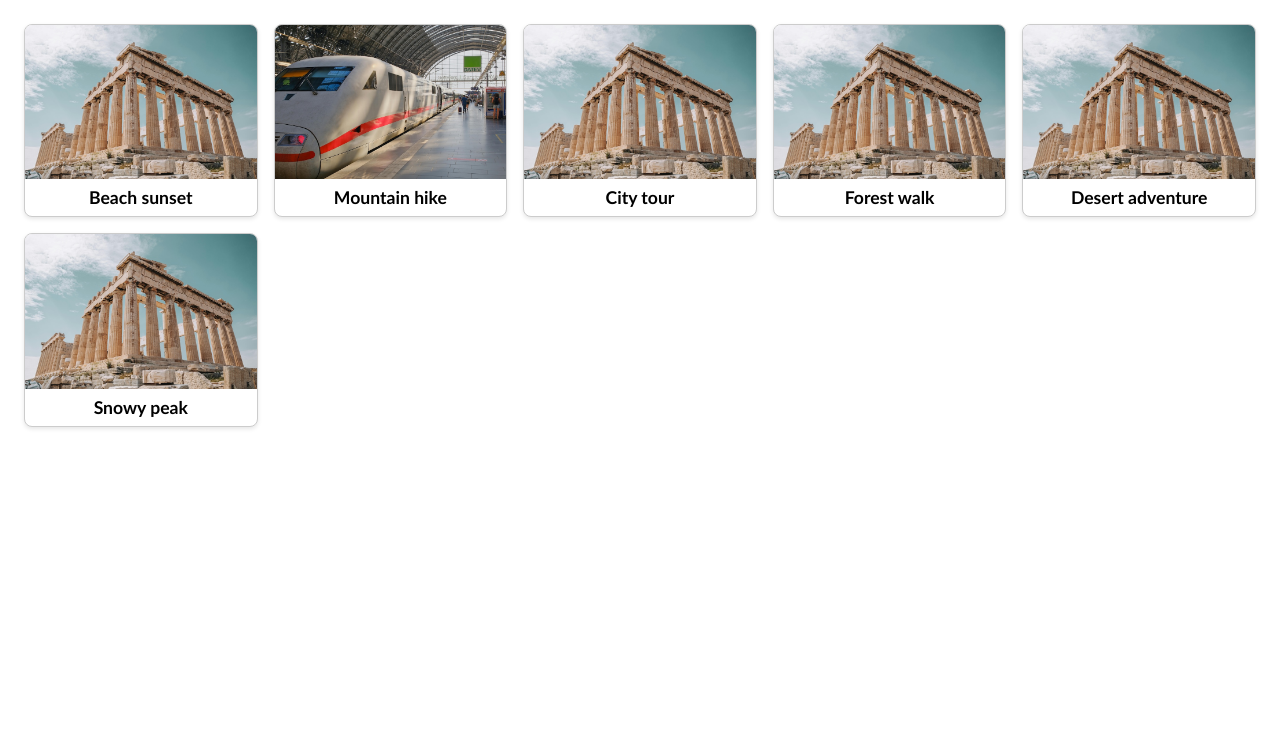
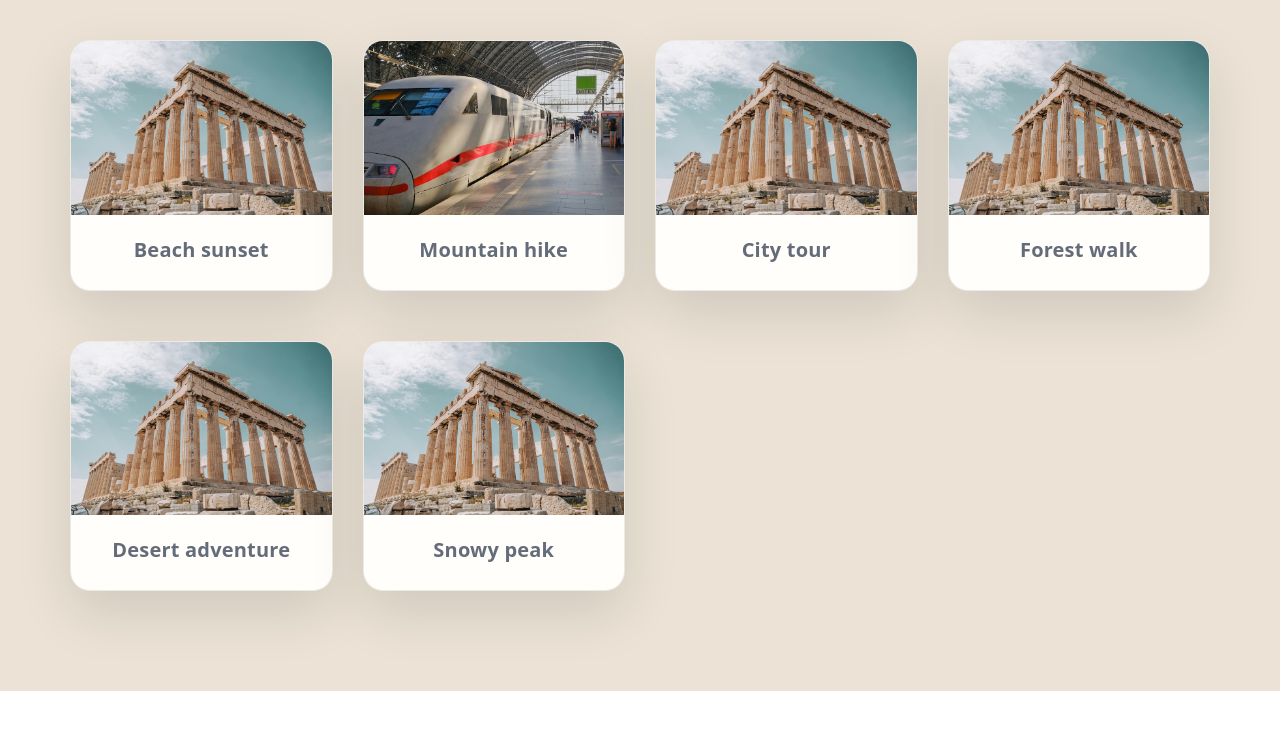
Before and after one commit to fivetilnoon/Nostos, a SvelteKit app: page / in a window 1280 px wide. Shown: the top 730 px of the page. Built offline with nearby package versions, Linux system fonts and the light colour scheme.

Commit message:
Added Pico.css, tweaked layout.

```diff
--- a/package.json
+++ b/package.json
@@ -37,5 +37,8 @@
 		"typescript-eslint": "^8.53.1",
 		"vite": "^7.3.1",
 		"vitest": "^4.0.18"
+	},
+	"dependencies": {
+		"@picocss/pico": "^2.1.1"
 	}
 }
--- a/src/routes/+layout.svelte
+++ b/src/routes/+layout.svelte
@@ -1,4 +1,5 @@
 <script lang="ts">
+	import '@picocss/pico/css/pico.min.css';
 	import favicon from '$lib/assets/favicon.svg';
 
 	let { children } = $props();
--- a/src/routes/+page.svelte
+++ b/src/routes/+page.svelte
@@ -19,41 +19,79 @@
 	<title>Nostos – travel experiences</title>
 </svelte:head>
 
-<div class="page">
-	{#each experiences as exp}
-		<article class="card">
-			<img src={exp.photo} alt={exp.title} />
-			<h2>{exp.title}</h2>
-		</article>
-	{/each}
-</div>
+<main class="page container">
+	<section class="cards">
+		{#each experiences as exp (exp.id)}
+			<article class="card">
+				<figure>
+					<img src={exp.photo} alt={exp.title} />
+					<figcaption>{exp.title}</figcaption>
+				</figure>
+			</article>
+		{/each}
+	</section>
+</main>
 
 <style>
+	:global(body) {
+		background: #ece3d6;
+		color: #141414;
+	}
+
 	.page {
+		padding: 2rem 1.5rem 3rem;
+		background: #ece3d6;
+	}
+
+	.cards {
 		display: grid;
-		grid-template-columns: repeat(auto-fit, minmax(200px, 1fr));
-		gap: 1rem;
-		padding: 1rem;
+		grid-template-columns: repeat(auto-fit, minmax(240px, 1fr));
+		gap: 1.5rem;
 	}
 
 	.card {
-		border: 1px solid #ccc;
-		border-radius: 8px;
+		background: #fffefb;
+		border: 1px solid rgba(0, 0, 0, 0.08);
+		border-radius: 1rem;
+		padding: 0;
 		overflow: hidden;
-		text-align: center;
-		background: #fff;
-		box-shadow: 0 2px 4px rgba(0, 0, 0, 0.1);
+		box-shadow: 0 22px 55px rgba(0, 0, 0, 0.12);
+		transition:
+			transform 0.2s ease,
+			box-shadow 0.2s ease;
+	}
+
+	.card:hover {
+		transform: translateY(-6px);
+		box-shadow: 0 28px 72px rgba(0, 0, 0, 0.18);
+	}
+
+	.card figure {
+		margin: 0;
+		padding: 0;
 	}
 
 	.card img {
-		display: block;
 		width: 100%;
 		height: auto;
+		aspect-ratio: 3 / 2;
+		object-fit: cover;
+		display: block;
 	}
 
-	.card h2 {
-		font-size: 1.1rem;
-		margin: 0.5rem 0;
-		font-family: 'Trebuchet MS', Verdana, sans-serif;
+	.card figcaption {
+		padding: 1rem 1.25rem 1.25rem;
+		font-size: 1rem;
+		font-weight: 700;
+		letter-spacing: 0.01em;
+		text-align: center;
+	}
+
+	.eyebrow {
+		text-transform: uppercase;
+		letter-spacing: 0.2em;
+		font-size: 0.8rem;
+		opacity: 0.8;
+		margin-bottom: 0.75rem;
 	}
 </style>
```
Also changed, not shown: 2 other files (tests, documents, lock files or other folders).
